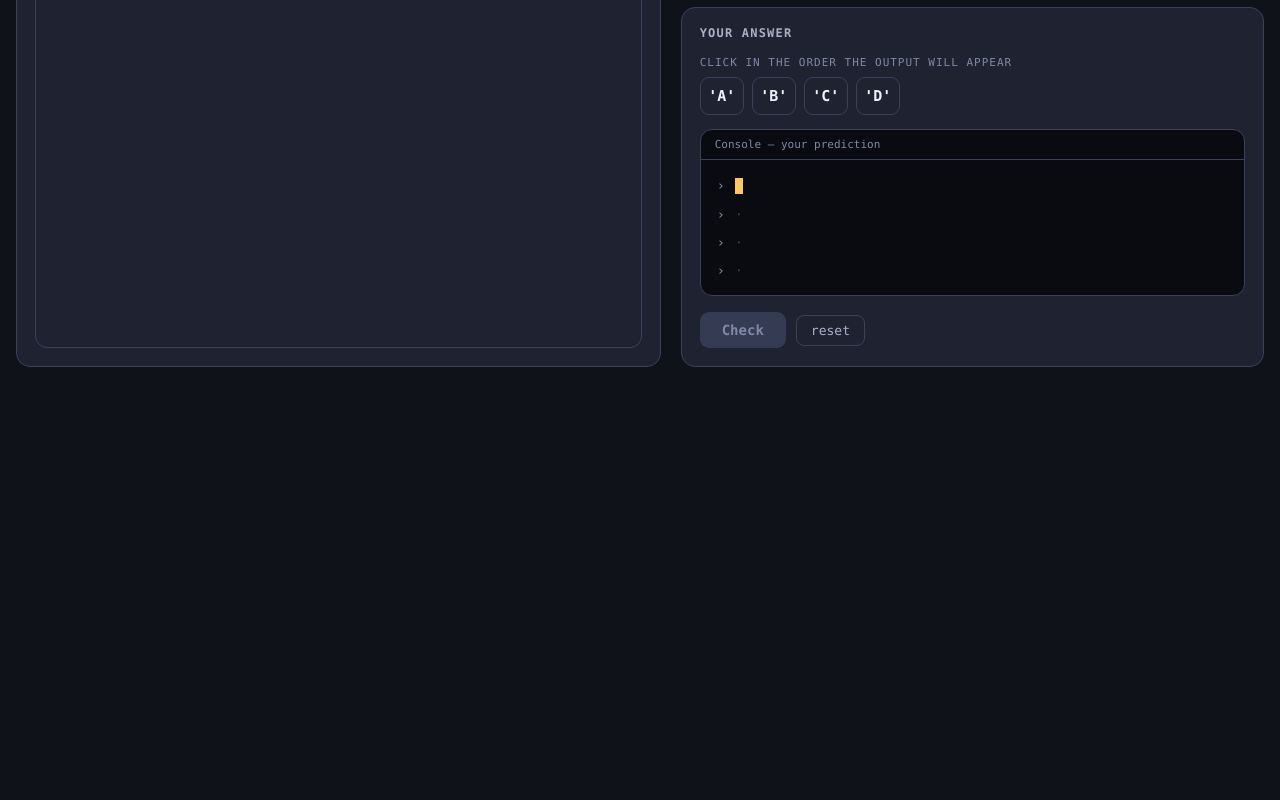
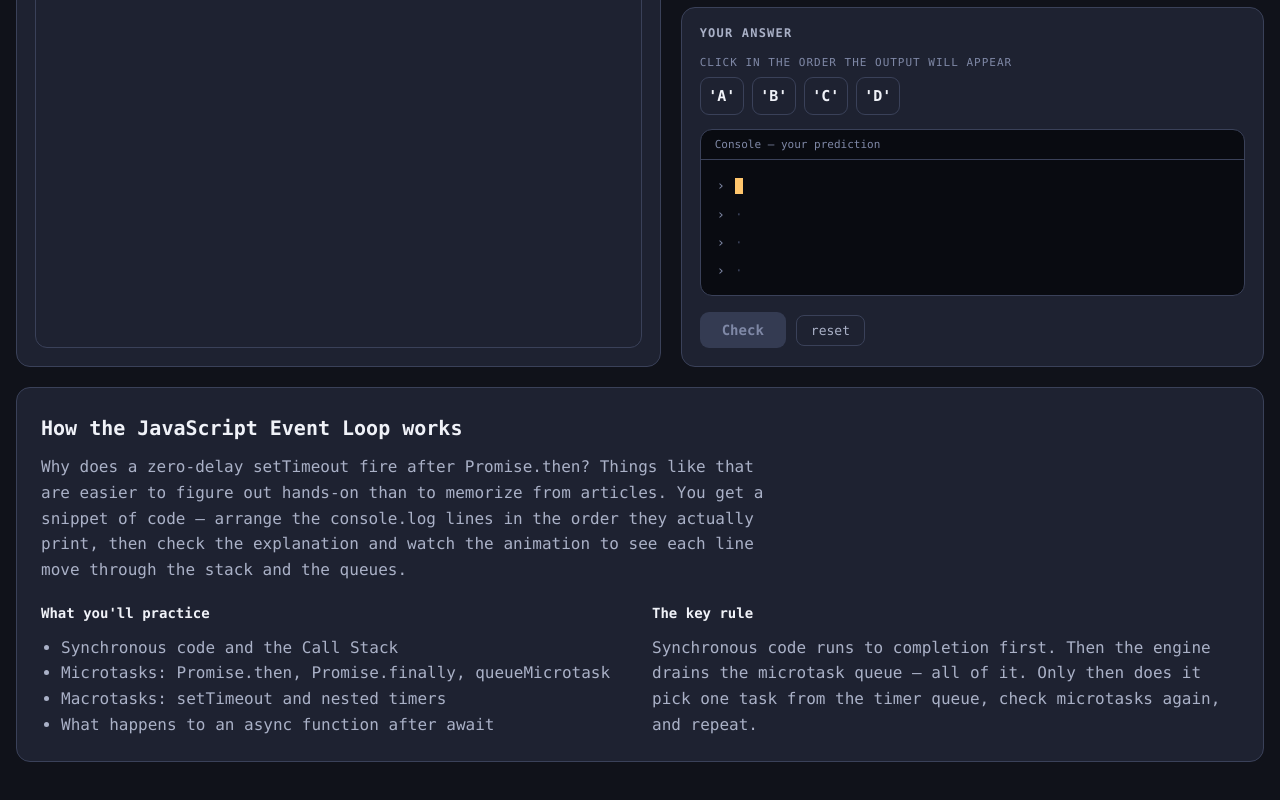
Before and after one commit to nprvsh/EventLoopTrainer, a React (Vite) app: page / in a window 1280 px wide. Shown: the part 558-1358 px from the top of the page. Before the commit the page ends 985 px from the top, so only its background shows below. Built offline with nearby package versions, Linux system fonts and the light colour scheme.

Commit message:
small updates

```diff
--- a/src/App.tsx
+++ b/src/App.tsx
@@ -1,9 +1,11 @@
 import { useCallback, useEffect, useState } from "react";
 import type { CSSProperties } from "react";
+import { seoContent } from "@/config/seo";
 import { localizedStrings, StringsProvider } from "@/config/strings";
 import { generateTask } from "@/lib";
 import {
   AnswerConsole,
+  EventLoopGuide,
   EventLoopViz,
   EventLoopVizIdle,
   LevelSelector,
@@ -129,6 +131,15 @@ export default function App() {
   useEffect(() => {
     document.documentElement.lang = locale;
     localStorage.setItem(LOCALE_STORAGE_KEY, locale);
+
+    const metadata = seoContent[locale];
+    document.title = metadata.title;
+    document.querySelector('meta[name="description"]')?.setAttribute("content", metadata.description);
+    document.querySelector('meta[property="og:title"]')?.setAttribute("content", metadata.title);
+    document.querySelector('meta[property="og:description"]')?.setAttribute("content", metadata.description);
+    document.querySelector('meta[property="og:locale"]')?.setAttribute("content", metadata.ogLocale);
+    document.querySelector('meta[name="twitter:title"]')?.setAttribute("content", metadata.title);
+    document.querySelector('meta[name="twitter:description"]')?.setAttribute("content", metadata.description);
   }, [locale]);
 
   const place = (index: number) => {
@@ -199,7 +210,6 @@ export default function App() {
   }, [task]);
 
   const strings = localizedStrings[locale];
-
   return (
     <StringsProvider value={strings}>
       <div className={s.page}>
@@ -285,6 +295,7 @@ export default function App() {
           </div>
         </main>
         {task && checked && isExplanationVisible && <TaskExplanation task={task} />}
+        <EventLoopGuide locale={locale} />
       </div>
       {queueFlight && (
         <span
--- /dev/null
+++ b/src/components/EventLoopGuide/EventLoopGuide.module.css
@@ -0,0 +1,51 @@
+.section {
+  margin-top: 20px;
+  padding: 24px;
+  border: 1px solid var(--panel-edge);
+  border-radius: 14px;
+  background: var(--panel);
+  color: var(--dim);
+  line-height: 1.6;
+}
+
+.section h2,
+.section h3 {
+  margin: 0;
+  color: var(--text);
+}
+
+.section h2 {
+  font-size: 20px;
+}
+
+.section h3 {
+  font-size: 14px;
+}
+
+.section p {
+  max-width: 76ch;
+  margin: 10px 0 0;
+}
+
+.grid {
+  display: grid;
+  grid-template-columns: repeat(2, minmax(0, 1fr));
+  gap: 24px;
+  margin-top: 20px;
+}
+
+.section ul {
+  margin: 10px 0 0;
+  padding-left: 20px;
+}
+
+@media (max-width: 768px) {
+  .section {
+    padding: 18px;
+  }
+
+  .grid {
+    grid-template-columns: 1fr;
+    gap: 18px;
+  }
+}
--- /dev/null
+++ b/src/components/EventLoopGuide/index.tsx
@@ -0,0 +1,30 @@
+import { seoContent } from "@/config/seo";
+import type { LocaleKey } from "@/types";
+import s from "./EventLoopGuide.module.css";
+
+type EventLoopGuideProps = {
+  locale: LocaleKey;
+};
+
+export default function EventLoopGuide({ locale }: EventLoopGuideProps) {
+  const seo = seoContent[locale];
+
+  return (
+    <section className={s.section} aria-labelledby="event-loop-guide-title">
+      <h2 id="event-loop-guide-title">{seo.heading}</h2>
+      <p>{seo.intro}</p>
+      <div className={s.grid}>
+        <div>
+          <h3>{seo.conceptsTitle}</h3>
+          <ul>
+            {seo.concepts.map((concept) => <li key={concept}>{concept}</li>)}
+          </ul>
+        </div>
+        <div>
+          <h3>{seo.ruleTitle}</h3>
+          <p>{seo.rule}</p>
+        </div>
+      </div>
+    </section>
+  );
+}
--- a/src/components/TrainerHeader/index.tsx
+++ b/src/components/TrainerHeader/index.tsx
@@ -20,7 +20,7 @@ export default function TrainerHeader({ stats, colorTheme, onColorThemeChange, l
   ];
 
   return (
-    <div className={s.header}>
+    <header className={s.header}>
       <div>
         <div className={s.kicker}>{strings.header.kicker}</div>
         <h1 className={s.title}>{strings.header.titleBeforeConsole}<span className={s.titleFn}>console</span><span>.</span><span className={s.titleAmber}>log</span>?</h1>
@@ -58,6 +58,6 @@ export default function TrainerHeader({ stats, colorTheme, onColorThemeChange, l
         </div>
         <div className={s.stats}>{strings.header.streak} <span className={stats.streak > 0 ? s.statAccent : undefined}>{stats.streak}</span>{" · "}{strings.header.record} <span className={s.statText}>{stats.best}</span>{" · "}{strings.header.solved} {stats.solved}/{stats.total}</div>
       </div>
-    </div>
+    </header>
   );
 }
--- a/src/components/index.js
+++ b/src/components/index.js
@@ -1,6 +1,7 @@
 export { default as AnswerConsole } from "./AnswerConsole";
 export { default as EventLoopViz } from "./EventLoopViz";
 export { EventLoopVizIdle } from "./EventLoopViz";
+export { default as EventLoopGuide } from "./EventLoopGuide";
 export { default as LevelSelector } from "./LevelSelector";
 export { default as TaskActions } from "./TaskActions";
 export { default as TaskCodePanel } from "./TaskCodePanel";
--- /dev/null
+++ b/src/config/seo.ts
@@ -0,0 +1,34 @@
+export const seoContent = {
+  ru: {
+    title: "JavaScript Event Loop Trainer — микрозадачи, таймеры, async/await",
+    description: "Интерактивный тренажёр JavaScript Event Loop: синхронный код, микрозадачи, таймеры и async/await. Предсказывайте порядок console.log и изучайте визуализацию очередей.",
+    ogLocale: "ru_RU",
+    heading: "Как работает JavaScript Event Loop",
+    intro: "Почему setTimeout с нулевой задержкой всё равно срабатывает позже, чем Promise.then? Про это можно прочитать десять статей и всё равно путаться — куда проще один раз потыкать руками. Смотрите на кусок кода, прикидываете, в каком порядке выведутся console.log, а потом сверяетесь с разбором. Ну и анимация в помощь: на ней видно, как строки бегают через стек и очереди.",
+    conceptsTitle: "Что здесь тренируется",
+    concepts: [
+      "Синхронный код и Call Stack",
+      "Микрозадачи: Promise.then, Promise.finally, queueMicrotask",
+      "Макрозадачи: setTimeout и вложенные таймеры",
+      "Что происходит с async-функцией после await",
+    ],
+    ruleTitle: "Главное правило",
+    rule: "Сначала до конца выполняется весь синхронный код. Потом движок разбирает очередь микрозадач — целиком, до последней. И только после этого берёт одну задачу из очереди таймеров, после которой снова проверяет микрозадачи. И так по кругу.",
+  },
+  en: {
+    title: "JavaScript Event Loop Trainer — microtasks, timers, async/await",
+    description: "An interactive JavaScript Event Loop trainer for synchronous code, microtasks, timers, and async/await. Predict console.log output and explore the queues visually.",
+    ogLocale: "en_US",
+    heading: "How the JavaScript Event Loop works",
+    intro: "Why does a zero-delay setTimeout fire after Promise.then? Things like that are easier to figure out hands-on than to memorize from articles. You get a snippet of code — arrange the console.log lines in the order they actually print, then check the explanation and watch the animation to see each line move through the stack and the queues.",
+    conceptsTitle: "What you'll practice",
+    concepts: [
+      "Synchronous code and the Call Stack",
+      "Microtasks: Promise.then, Promise.finally, queueMicrotask",
+      "Macrotasks: setTimeout and nested timers",
+      "What happens to an async function after await",
+    ],
+    ruleTitle: "The key rule",
+    rule: "Synchronous code runs to completion first. Then the engine drains the microtask queue — all of it. Only then does it pick one task from the timer queue, check microtasks again, and repeat.",
+  },
+} as const;
```
Also changed, not shown: 1 other file (tests, documents, lock files or other folders).
